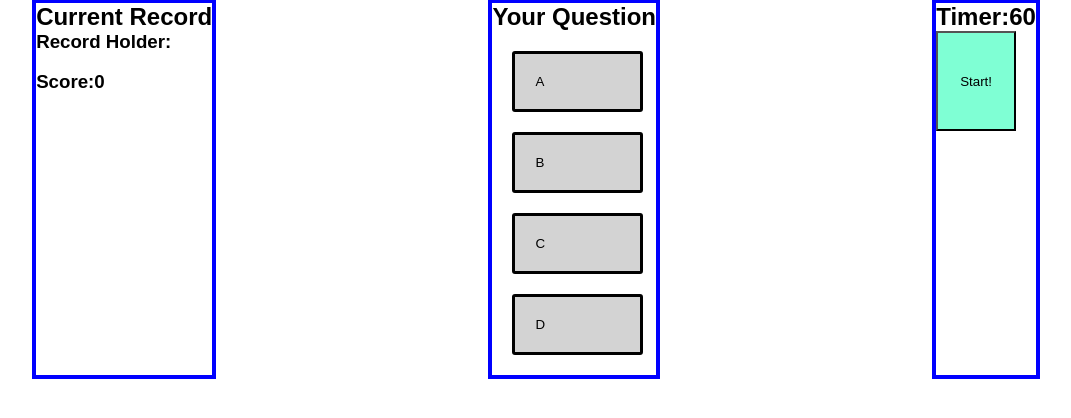
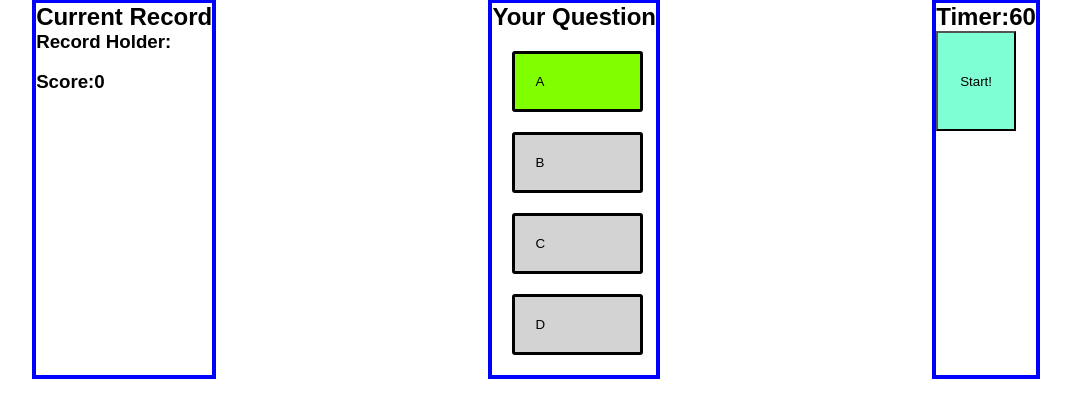
Before and after one commit to MylesKovacs/CodeQuiz, a plain HTML site: page index.html in a window 1280 px wide. In both pictures the pointer is over the button 681 px from the left and 119 px from the top of the page. Shown: the part 38-456 px from the top of the page, without its empty margins (104-1175 px from the left). Drawn offline with Linux system fonts and the light colour scheme.

Commit message:
updated README

```diff
--- a/style.css
+++ b/style.css
@@ -46,3 +46,7 @@
     height: 100px;
     background-color: aquamarine;
 }
+
+.btn:hover {
+    background-color: chartreuse;
+}
```
Also changed, not shown: 1 other file.
